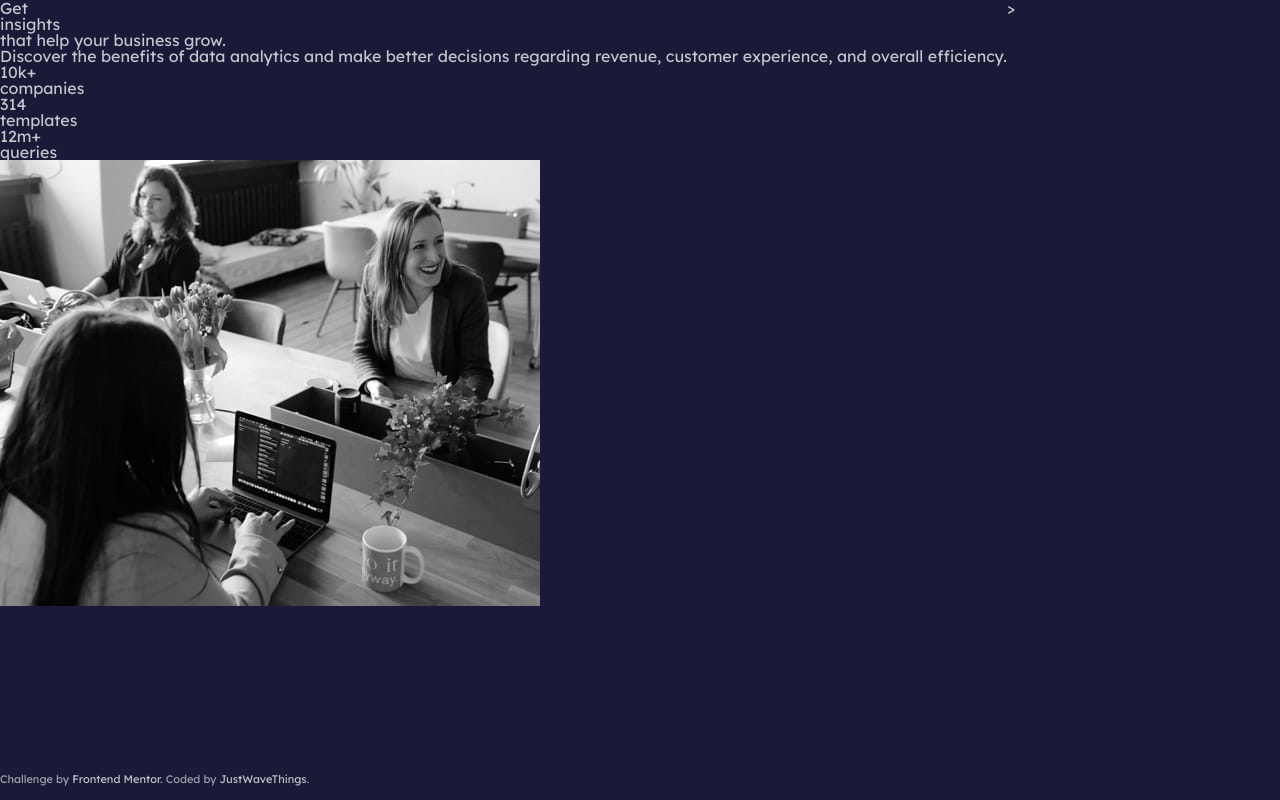
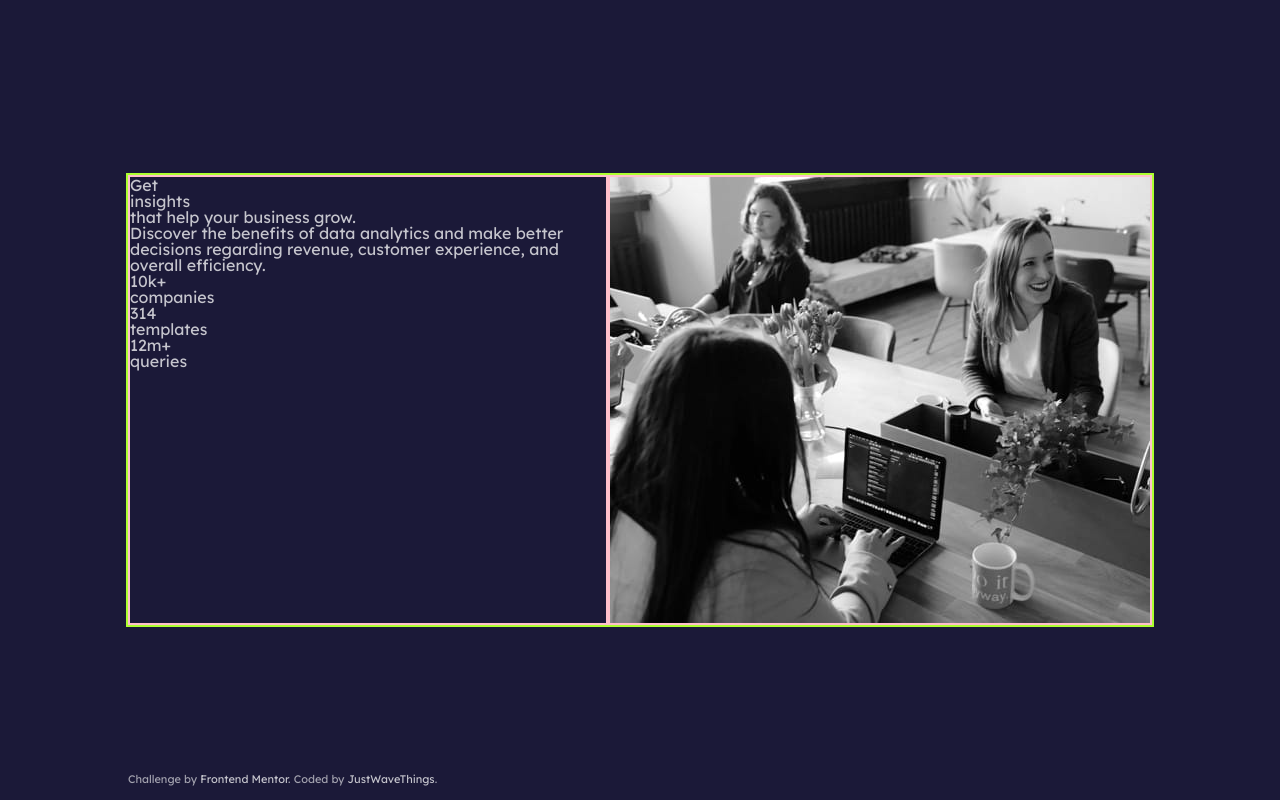
Before and after one commit to JustWaveThings/Frontend_Mentor_StatsPreviewCardChallenge, a plain HTML site: page index.html in a window 1280 px wide. Drawn offline with Linux system fonts and the light colour scheme.

Commit message:
In progress

```diff
--- a/index.html
+++ b/index.html
@@ -15,7 +15,7 @@
 <body>
 
   <div class="container">
-    <div class="left card-container"></div>
+    <div class="left card-container">
       <h1 class="title">Get <div class="color-emphasis">insights</div> that help your business grow.</h1>
 
       <div class="copy">
@@ -37,19 +37,17 @@
           <div class="tag"> queries</div>
         </div>
       </div>
+    </div>
     <div class="right card-container">
       <img src="images/image-header-desktop.jpg"
         alt="Purple-hued image of women meeting around rectangular table engaging in conversation">
-    </div>
-
-
     </div>
     <footer>
       <div class=" attribution">
         Challenge by <a href="https://www.frontendmentor.io?ref=challenge" target="_blank">Frontend Mentor</a>.
         Coded by <a href="https://github.com/JustWaveThings">JustWaveThings</a>.
       </div>
-  </footer>>
+    </footer>
 
 </body>
 
--- a/style.css
+++ b/style.css
@@ -150,12 +150,25 @@ body {
   background-color: var(--color--Dark-desaturated-blue-card-background);
   color: var(--color--Slightly-transparent-white-main-paragraph);
   display: flex;
+  justify-content: center;
+  align-items: center;
   height: 100vh;
 }
 
+.container{
+  display: flex;
+  justify-content: stretch;
+  align-items: stretch;
+  flex-basis: 80vw;
+  border: 2px solid greenyellow;
+}
 
-
-
+.card-container{
+  display: flex;
+  flex-direction: column;
+  flex: 1 1 0;
+  border: 2px solid pink;
+}
 
 footer {
   position: absolute;
```
Lines whose indentation alone changed are shown as unchanged.
